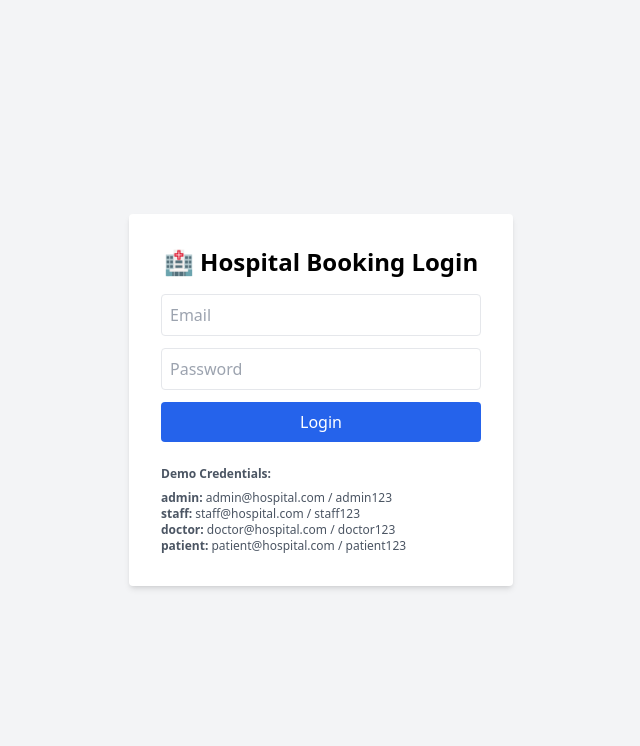
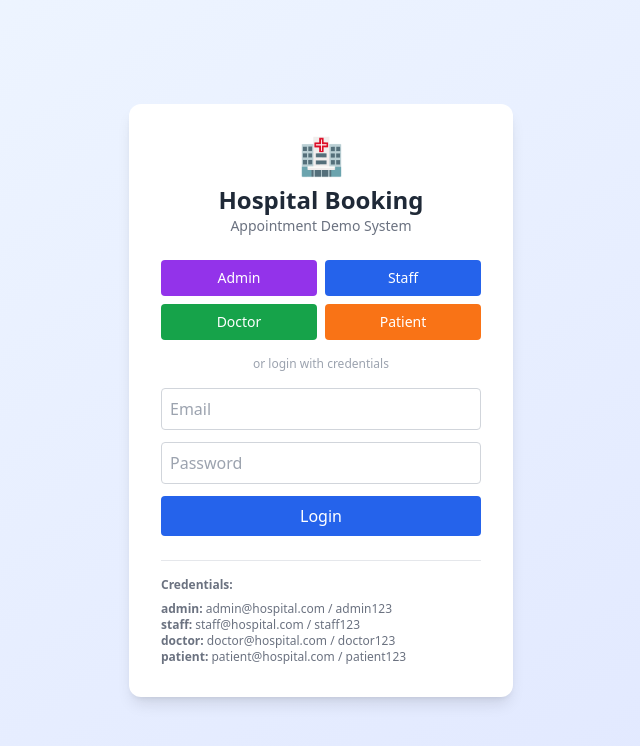
Before and after one commit to saadrasheed82/demo-hospital, a React (Vite) app: page /login in a window 1280 px wide. Shown: the top 746 px of the page, without its empty margins (319-959 px from the left). Built offline with nearby package versions, Linux system fonts and the light colour scheme; no server answers.

Commit message:
feat: add demo mode bypass + improved login UI with role buttons

```diff
--- a/src/auth/AuthContext.jsx
+++ b/src/auth/AuthContext.jsx
@@ -5,12 +5,22 @@ import { auth } from '../firebase'
 export const AuthContext = createContext()
 export const useAuth = () => useContext(AuthContext)
 
+// Demo mode: bypass Firebase auth (for local testing without real Firebase config)
+const DEMO_MODE = !import.meta.env.VITE_FIREBASE_API_KEY ||
+  import.meta.env.VITE_FIREBASE_API_KEY === 'demo-key'
+
 export const AuthProvider = ({ children }) => {
   const [user, setUser] = useState(null)
   const [role, setRole] = useState(null)
   const [loading, setLoading] = useState(true)
 
   useEffect(() => {
+    if (DEMO_MODE) {
+      // In demo mode, no user is logged in yet
+      setLoading(false)
+      return
+    }
+
     const unsubscribe = onAuthStateChanged(auth, (firebaseUser) => {
       setUser(firebaseUser)
       if (firebaseUser) {
@@ -26,6 +36,14 @@ export const AuthProvider = ({ children }) => {
   }, [])
 
   const login = async (email, password) => {
+    if (DEMO_MODE) {
+      // Demo mode: return based on email prefix
+      const detectedRole = email.split('@')[0]
+      const mockUser = { email, displayName: detectedRole }
+      setUser(mockUser)
+      setRole(detectedRole)
+      return detectedRole
+    }
     const userCred = await signInWithEmailAndPassword(auth, email, password)
     const detectedRole = userCred.user.email.split('@')[0]
     setRole(detectedRole)
@@ -33,12 +51,15 @@ export const AuthProvider = ({ children }) => {
   }
 
   const logout = async () => {
-    await signOut(auth)
+    if (!DEMO_MODE) {
+      await signOut(auth)
+    }
+    setUser(null)
     setRole(null)
   }
 
   return (
-    <AuthContext.Provider value={{ user, role, loading, login, logout }}>
+    <AuthContext.Provider value={{ user, role, loading, login, logout, isDemoMode: DEMO_MODE }}>
       {children}
     </AuthContext.Provider>
   )
--- a/src/auth/LoginPage.jsx
+++ b/src/auth/LoginPage.jsx
@@ -7,10 +7,11 @@ export default function LoginPage() {
   const [email, setEmail] = useState('')
   const [password, setPassword] = useState('')
   const [error, setError] = useState('')
-  const { login } = useAuth()
+  const [loginMode, setLoginMode] = useState('firebase') // 'firebase' | 'demo'
+  const { login, isDemoMode } = useAuth()
   const navigate = useNavigate()
 
-  const handleLogin = async (e) => {
+  const handleFirebaseLogin = async (e) => {
     e.preventDefault()
     try {
       const role = await login(email, password)
@@ -20,19 +21,53 @@ export default function LoginPage() {
     }
   }
 
+  const handleDemoLogin = (role) => {
+    login(`${role}@hospital.com`, `${role}123`)
+    navigate(`/${role}`)
+  }
+
   return (
-    <div className="min-h-screen flex items-center justify-center bg-gray-100">
-      <div className="bg-white p-8 rounded shadow-md w-96">
-        <h1 className="text-2xl font-bold mb-4 text-center">🏥 Hospital Booking Login</h1>
-        {error && <p className="text-red-500 text-center">{error}</p>}
+    <div className="min-h-screen flex items-center justify-center bg-gradient-to-br from-blue-50 to-indigo-100">
+      <div className="bg-white p-8 rounded-xl shadow-lg w-96">
+        <div className="text-center mb-6">
+          <div className="text-4xl mb-2">🏥</div>
+          <h1 className="text-2xl font-bold text-gray-800">Hospital Booking</h1>
+          <p className="text-gray-500 text-sm">Appointment Demo System</p>
+        </div>
 
-        <form onSubmit={handleLogin} className="space-y-3">
+        {isDemoMode && (
+          <div className="mb-4 bg-green-50 border border-green-200 rounded p-3 text-center">
+            <p className="text-green-700 text-sm font-medium">🎭 Demo Mode — Select Role Below</p>
+          </div>
+        )}
+
+        {/* Demo quick-login buttons */}
+        <div className="grid grid-cols-2 gap-2 mb-4">
+          {DEMO_CREDENTIALS.map(c => (
+            <button
+              key={c.role}
+              onClick={() => handleDemoLogin(c.role)}
+              className={`py-2 px-3 rounded text-sm font-medium transition-colors ${
+                c.role === 'admin' ? 'bg-purple-600 text-white hover:bg-purple-700' :
+                c.role === 'staff' ? 'bg-blue-600 text-white hover:bg-blue-700' :
+                c.role === 'doctor' ? 'bg-green-600 text-white hover:bg-green-700' :
+                'bg-orange-500 text-white hover:bg-orange-600'
+              }`}
+            >
+              {c.role.charAt(0).toUpperCase() + c.role.slice(1)}
+            </button>
+          ))}
+        </div>
+
+        <div className="text-center text-xs text-gray-400 mb-4">or login with credentials</div>
+
+        <form onSubmit={handleFirebaseLogin} className="space-y-3">
           <input
             type="email"
             placeholder="Email"
             value={email}
             onChange={(e) => setEmail(e.target.value)}
-            className="w-full p-2 border rounded"
+            className="w-full p-2 border border-gray-300 rounded"
             required
           />
           <input
@@ -40,17 +75,19 @@ export default function LoginPage() {
             placeholder="Password"
             value={password}
             onChange={(e) => setPassword(e.target.value)}
-            className="w-full p-2 border rounded"
+            className="w-full p-2 border border-gray-300 rounded"
             required
           />
-          <button type="submit" className="w-full bg-blue-600 text-white p-2 rounded">
+          <button type="submit" className="w-full bg-blue-600 text-white p-2 rounded hover:bg-blue-700">
             Login
           </button>
         </form>
 
-        <div className="mt-6 text-xs text-gray-600">
-          <p className="font-semibold mb-2">Demo Credentials:</p>
-          {DEMO_CREDENTIALS.map((c) => (
+        {error && <p className="text-red-500 text-center text-sm mt-3">{error}</p>}
+
+        <div className="mt-6 pt-4 border-t text-xs text-gray-500">
+          <p className="font-semibold mb-2">Credentials:</p>
+          {DEMO_CREDENTIALS.map(c => (
             <p key={c.role}>
               <strong>{c.role}:</strong> {c.email} / {c.password}
             </p>
--- a/src/auth/ProtectedRoute.jsx
+++ b/src/auth/ProtectedRoute.jsx
@@ -2,10 +2,15 @@ import { Navigate } from 'react-router-dom'
 import { useAuth } from './AuthContext'
 
 export const ProtectedRoute = ({ children, allowedRoles }) => {
-  const { user, role, loading } = useAuth()
+  const { user, role, loading, isDemoMode } = useAuth()
 
   if (loading) {
-    return <div className="p-4">Loading...</div>
+    return <div className="p-4 text-center">Loading...</div>
+  }
+
+  // Demo mode: allow any role
+  if (isDemoMode) {
+    return children
   }
 
   if (!user) {
--- a/src/firebase.js
+++ b/src/firebase.js
@@ -4,13 +4,13 @@ import { getFirestore } from 'firebase/firestore'
 import { getDatabase as getRealtimeDb } from 'firebase/database'
 
 const firebaseConfig = {
-  apiKey: import.meta.env.VITE_FIREBASE_API_KEY || "demo-key",
-  authDomain: "hospital-booking-demo.firebaseapp.com",
-  projectId: "hospital-booking-demo",
-  databaseURL: "https://hospital-booking-demo-default-rtdb.firebaseio.com",
-  storageBucket: "hospital-booking-demo.appspot.com",
-  messagingSenderId: "123456789",
-  appId: "1:123456789:web:abcdef123456"
+  apiKey: import.meta.env.VITE_FIREBASE_API_KEY,
+  authDomain: import.meta.env.VITE_FIREBASE_AUTH_DOMAIN,
+  projectId: import.meta.env.VITE_FIREBASE_PROJECT_ID,
+  databaseURL: import.meta.env.VITE_FIREBASE_DATABASE_URL,
+  storageBucket: import.meta.env.VITE_FIREBASE_STORAGE_BUCKET,
+  messagingSenderId: import.meta.env.VITE_FIREBASE_MESSAGING_SENDER_ID,
+  appId: import.meta.env.VITE_FIREBASE_APP_ID
 }
 
 const app = initializeApp(firebaseConfig)
```
Also changed, not shown: 7 other files (tests, documents, lock files or other folders).
